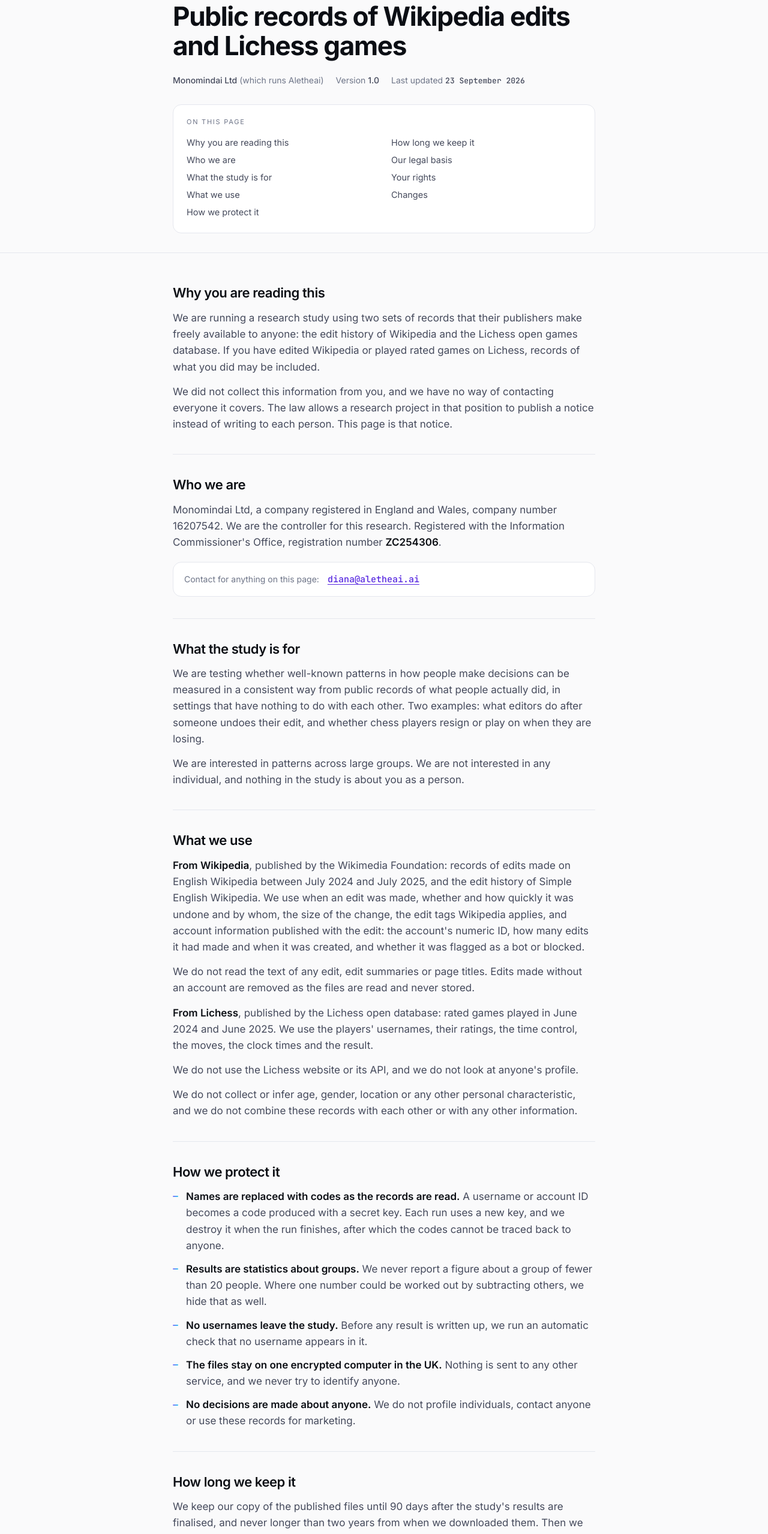
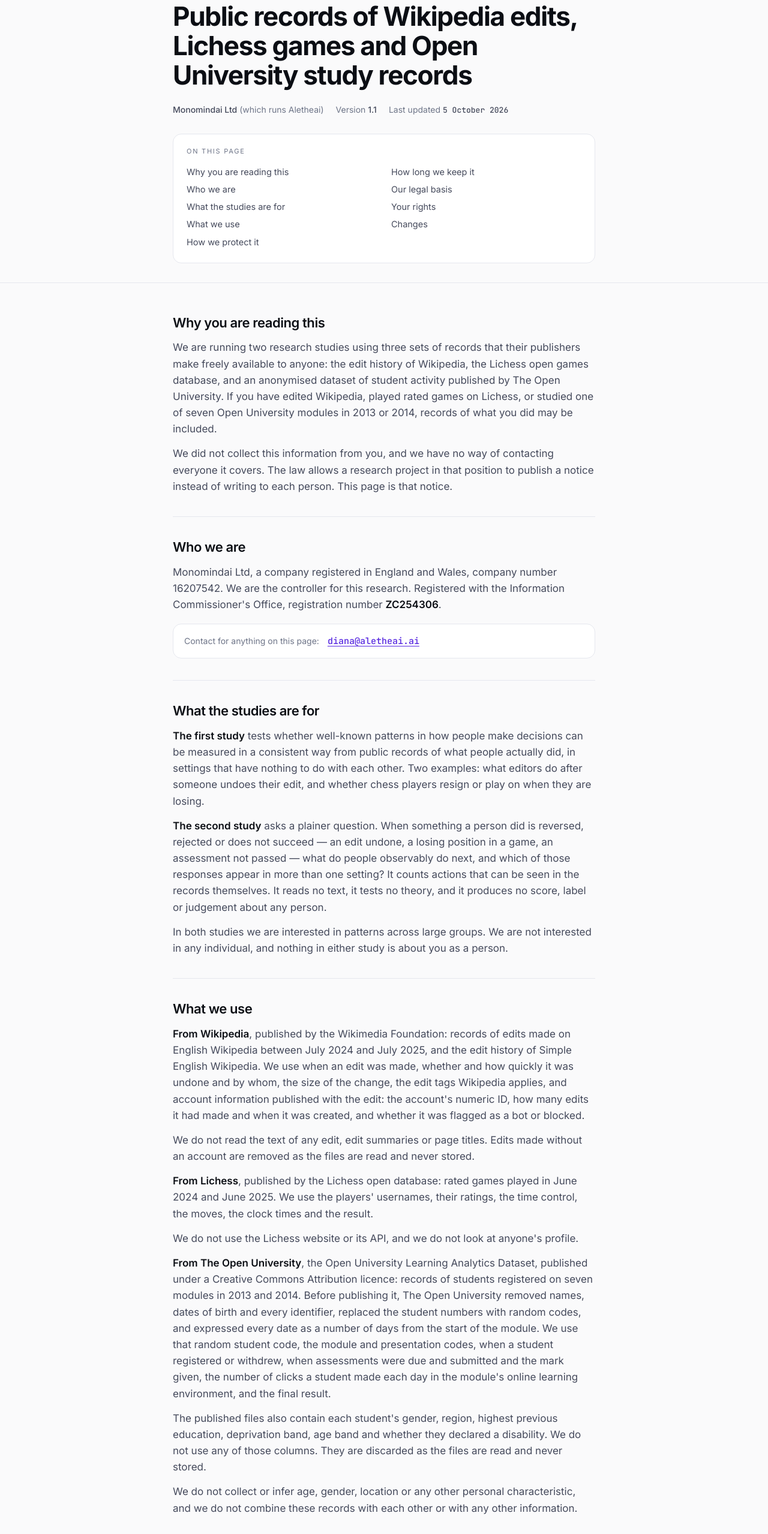
Before and after one commit to Aletheai-Repo/Website, a plain HTML site: page research-notice/index.html in a window 1280 px wide. Shown: the part 160-2718 px from the top of the page at 60% size. Drawn offline with Linux system fonts and the light colour scheme.

Commit message:
Research data notice v1.1 — Act Discovery + OULAD

```diff
--- a/research-notice/index.html
+++ b/research-notice/index.html
@@ -4,16 +4,16 @@
 <meta charset="UTF-8" />
 <meta name="viewport" content="width=device-width, initial-scale=1" />
 <!--
-  Research data notice — public traces study.
-  Source of truth for the wording: Aletheai_Global/05_Legal_IP_Compliance/Aletheai_Legal_Research_Data_Notice_PublicTraces_v0.3_2026-09-23.md
-  Published 23 September 2026 · ICO ZC254306. The draft guard below is inert once both fields are filled.
+  Research data notice — public traces study + Act Discovery (v1.1).
+  Source of truth for the wording: Aletheai_Global/05_Legal_IP_Compliance/Aletheai_Legal_Research_Data_Notice_v1.1_2026-10-05.md
+  v1.0 published 23 September 2026 · v1.1 published 5 October 2026 · ICO ZC254306. The draft guard below is inert once both fields are filled.
 -->
 <title>Research data notice — Aletheai</title>
-<meta name="description" content="Notice for people whose public Wikipedia edits or Lichess games may be included in a Monomindai Ltd research study: what we use, how we protect it, and how to object." />
+<meta name="description" content="Notice for people whose public Wikipedia edits, Lichess games or anonymised Open University study records may be included in Monomindai Ltd research: what we use, how we protect it, and how to object." />
 <link rel="canonical" href="https://aletheai.ai/research-notice/" />
 <meta property="og:type" content="website" />
 <meta property="og:title" content="Research data notice — Aletheai" />
-<meta property="og:description" content="What we use from public Wikipedia and Lichess records, how we protect it, and how to object." />
+<meta property="og:description" content="What we use from public Wikipedia, Lichess and Open University records, how we protect it, and how to object." />
 <meta property="og:url" content="https://aletheai.ai/research-notice/" />
 <link rel="icon" href="/aletheai-logo.png" type="image/png" />
 <link rel="preconnect" href="https://fonts.googleapis.com" />
@@ -102,18 +102,18 @@
 <header class="top">
   <div class="wrap">
     <span class="eyebrow">Research data notice</span>
-    <h1>Public records of Wikipedia edits and Lichess games</h1>
+    <h1>Public records of Wikipedia edits, Lichess games and Open University study records</h1>
     <div class="meta">
       <span><b>Monomindai Ltd</b> (which runs Aletheai)</span>
-      <span>Version <b>1.0</b></span>
-      <span>Last updated <b id="pubdate" class="mono">23 September 2026</b></span>
+      <span>Version <b>1.1</b></span>
+      <span>Last updated <b id="pubdate" class="mono">5 October 2026</b></span>
     </div>
     <div class="toc">
       <div class="t">On this page</div>
       <ol>
         <li><a href="#why">Why you are reading this</a></li>
         <li><a href="#who">Who we are</a></li>
-        <li><a href="#purpose">What the study is for</a></li>
+        <li><a href="#purpose">What the studies are for</a></li>
         <li><a href="#what">What we use</a></li>
         <li><a href="#protect">How we protect it</a></li>
         <li><a href="#retain">How long we keep it</a></li>
@@ -130,7 +130,7 @@
 
     <section class="block" id="why">
       <h2>Why you are reading this</h2>
-      <p>We are running a research study using two sets of records that their publishers make freely available to anyone: the edit history of Wikipedia and the Lichess open games database. If you have edited Wikipedia or played rated games on Lichess, records of what you did may be included.</p>
+      <p>We are running two research studies using three sets of records that their publishers make freely available to anyone: the edit history of Wikipedia, the Lichess open games database, and an anonymised dataset of student activity published by The Open University. If you have edited Wikipedia, played rated games on Lichess, or studied one of seven Open University modules in 2013 or 2014, records of what you did may be included.</p>
       <p>We did not collect this information from you, and we have no way of contacting everyone it covers. The law allows a research project in that position to publish a notice instead of writing to each person. This page is that notice.</p>
     </section>
 
@@ -141,9 +141,10 @@
     </section>
 
     <section class="block" id="purpose">
-      <h2>What the study is for</h2>
-      <p>We are testing whether well-known patterns in how people make decisions can be measured in a consistent way from public records of what people actually did, in settings that have nothing to do with each other. Two examples: what editors do after someone undoes their edit, and whether chess players resign or play on when they are losing.</p>
-      <p>We are interested in patterns across large groups. We are not interested in any individual, and nothing in the study is about you as a person.</p>
+      <h2>What the studies are for</h2>
+      <p><b>The first study</b> tests whether well-known patterns in how people make decisions can be measured in a consistent way from public records of what people actually did, in settings that have nothing to do with each other. Two examples: what editors do after someone undoes their edit, and whether chess players resign or play on when they are losing.</p>
+      <p><b>The second study</b> asks a plainer question. When something a person did is reversed, rejected or does not succeed — an edit undone, a losing position in a game, an assessment not passed — what do people observably do next, and which of those responses appear in more than one setting? It counts actions that can be seen in the records themselves. It reads no text, it tests no theory, and it produces no score, label or judgement about any person.</p>
+      <p>In both studies we are interested in patterns across large groups. We are not interested in any individual, and nothing in either study is about you as a person.</p>
     </section>
 
     <section class="block" id="what">
@@ -152,15 +153,17 @@
       <p>We do not read the text of any edit, edit summaries or page titles. Edits made without an account are removed as the files are read and never stored.</p>
       <p><b>From Lichess</b>, published by the Lichess open database: rated games played in June 2024 and June 2025. We use the players' usernames, their ratings, the time control, the moves, the clock times and the result.</p>
       <p>We do not use the Lichess website or its API, and we do not look at anyone's profile.</p>
+      <p><b>From The Open University</b>, the Open University Learning Analytics Dataset, published under a Creative Commons Attribution licence: records of students registered on seven modules in 2013 and 2014. Before publishing it, The Open University removed names, dates of birth and every identifier, replaced the student numbers with random codes, and expressed every date as a number of days from the start of the module. We use that random student code, the module and presentation codes, when a student registered or withdrew, when assessments were due and submitted and the mark given, the number of clicks a student made each day in the module's online learning environment, and the final result.</p>
+      <p>The published files also contain each student's gender, region, highest previous education, deprivation band, age band and whether they declared a disability. We do not use any of those columns. They are discarded as the files are read and never stored.</p>
       <p>We do not collect or infer age, gender, location or any other personal characteristic, and we do not combine these records with each other or with any other information.</p>
     </section>
 
     <section class="block" id="protect">
       <h2>How we protect it</h2>
       <ul>
-        <li><b>Names are replaced with codes as the records are read.</b> A username or account ID becomes a code produced with a secret key. Each run uses a new key, and we destroy it when the run finishes, after which the codes cannot be traced back to anyone.</li>
+        <li><b>Names are replaced with codes as the records are read.</b> A username or account ID becomes a code produced with a secret key. Each run uses a new key, and we destroy it when the run finishes, after which the codes cannot be traced back to anyone. The Open University's student codes are already random; we treat them the same way.</li>
         <li><b>Results are statistics about groups.</b> We never report a figure about a group of fewer than 20 people. Where one number could be worked out by subtracting others, we hide that as well.</li>
-        <li><b>No usernames leave the study.</b> Before any result is written up, we run an automatic check that no username appears in it.</li>
+        <li><b>No usernames leave the study.</b> Before any result is written up, we run an automatic check that no username or student code appears in it.</li>
         <li><b>The files stay on one encrypted computer in the UK.</b> Nothing is sent to any other service, and we never try to identify anyone.</li>
         <li><b>No decisions are made about anyone.</b> We do not profile individuals, contact anyone or use these records for marketing.</li>
       </ul>
@@ -168,18 +171,19 @@
 
     <section class="block" id="retain">
       <h2>How long we keep it</h2>
-      <p>We keep our copy of the published files until 90 days after the study's results are finalised, and never longer than two years from when we downloaded them. Then we delete them. The group statistics contain no information about any individual, and we keep those.</p>
+      <p>We keep our copy of the published files until 90 days after a study's results are finalised, and never longer than two years from when we downloaded them. Then we delete them. The group statistics contain no information about any individual, and we keep those.</p>
     </section>
 
     <section class="block" id="basis">
       <h2>Our legal basis</h2>
-      <p>We rely on legitimate interests: carrying out research into how behaviour can be measured, using records their publishers chose to make public, with the safeguards above. We have written an assessment weighing that interest against your rights and expectations, and a data protection impact assessment. You can ask us for a summary of either.</p>
+      <p>We rely on legitimate interests: carrying out research into how behaviour can be measured, using records their publishers chose to make public, with the safeguards above. We have written an assessment weighing that interest against your rights and expectations, and a data protection impact assessment, with an addendum covering the second study. You can ask us for a summary of either.</p>
     </section>
 
     <section class="block" id="rights">
       <h2>Your rights</h2>
       <ul class="rights">
-        <li><b>You can object.</b> Email <a href="mailto:diana@aletheai.ai?subject=Objection%20%E2%80%94%20research%20data%20notice">diana@aletheai.ai</a> with your Wikipedia or Lichess username. If we receive it before the study's main analysis begins, we will exclude every record of your account from it; if it arrives later, we will exclude your account from any further analysis. We will use your username only to do that, and we will keep it only as a code made with the same kind of secret key.</li>
+        <li><b>You can object.</b> Email <a href="mailto:diana@aletheai.ai?subject=Objection%20%E2%80%94%20research%20data%20notice">diana@aletheai.ai</a> with your Wikipedia or Lichess username. If we receive it before a study's main analysis begins, we will exclude every record of your account from it; if it arrives later, we will exclude your account from any further analysis. We will use your username only to do that, and we will keep it only as a code made with the same kind of secret key.</li>
+        <li><b>If you were an Open University student on one of these modules,</b> you can object in the same way. We will record your objection and reply. We have to be plain about the limit: The Open University removed every identifier before publishing these records, so there is no way, for us or for you, to find the records of one particular student in them, and we will not try. What we can do is tell you exactly how the records are used, and take every objection we receive into account when we review whether to keep using this dataset. That review and its outcome will be noted on this page.</li>
         <li><b>After a run has finished,</b> its key is destroyed, and the results contain nothing about you as an individual. From then on we have nothing we could look up, correct or delete about you, except the published files themselves until we delete them as described above.</li>
         <li><b>You can complain</b> to the Information Commissioner's Office at <a href="https://ico.org.uk" rel="noopener">ico.org.uk</a>. We would appreciate the chance to put things right first.</li>
       </ul>
@@ -188,6 +192,10 @@
     <section class="block" id="changes">
       <h2>Changes</h2>
       <p>If we change how we use these records, we will update this page and the date at the top before the change takes effect.</p>
+      <ul>
+        <li><b>5 October 2026</b> — version 1.1. Added the second study (Act Discovery) and the Open University records, and the objection route for them. No change to how the Wikipedia or Lichess records are used.</li>
+        <li><b>23 September 2026</b> — version 1.0, first published.</li>
+      </ul>
     </section>
 
   </div>
```
